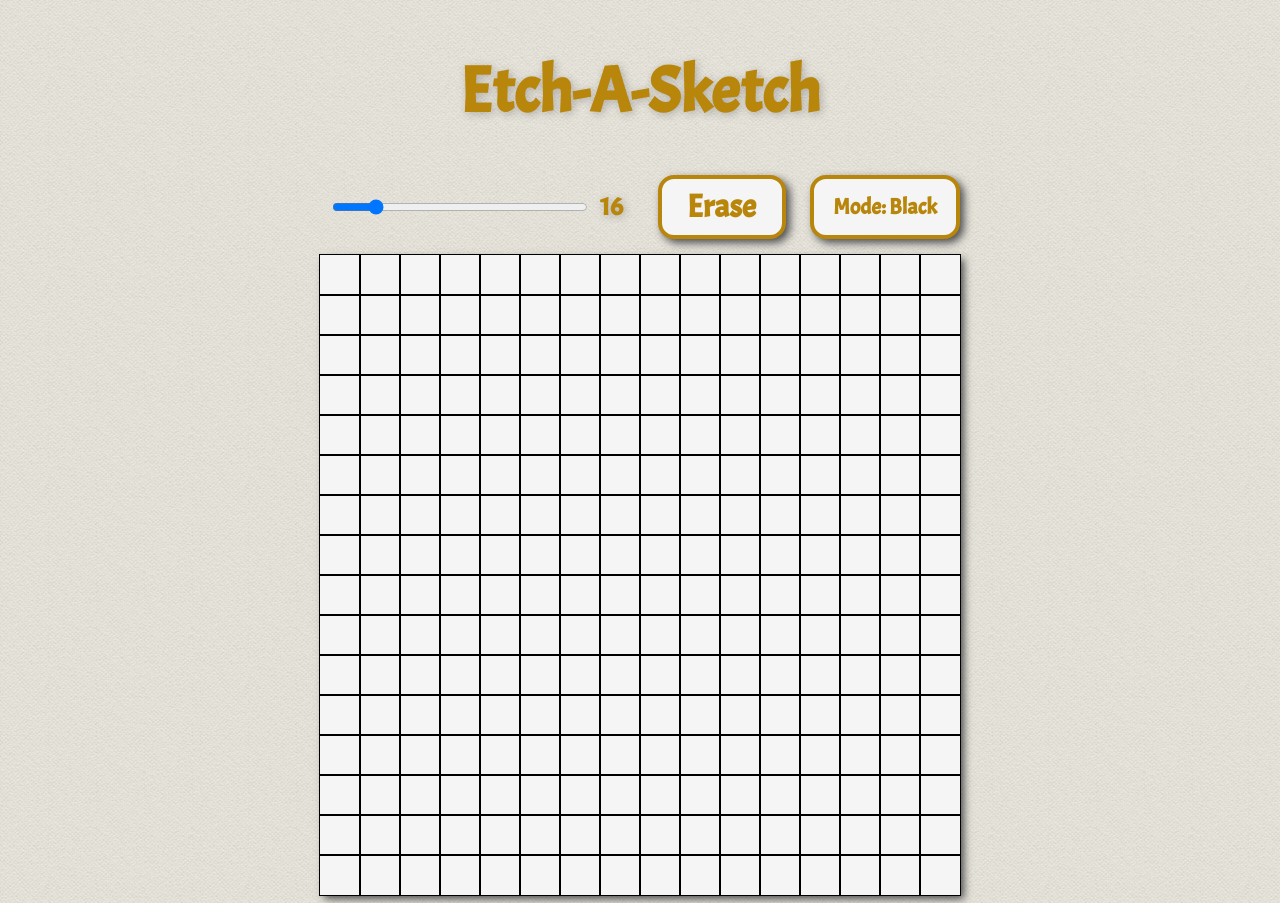
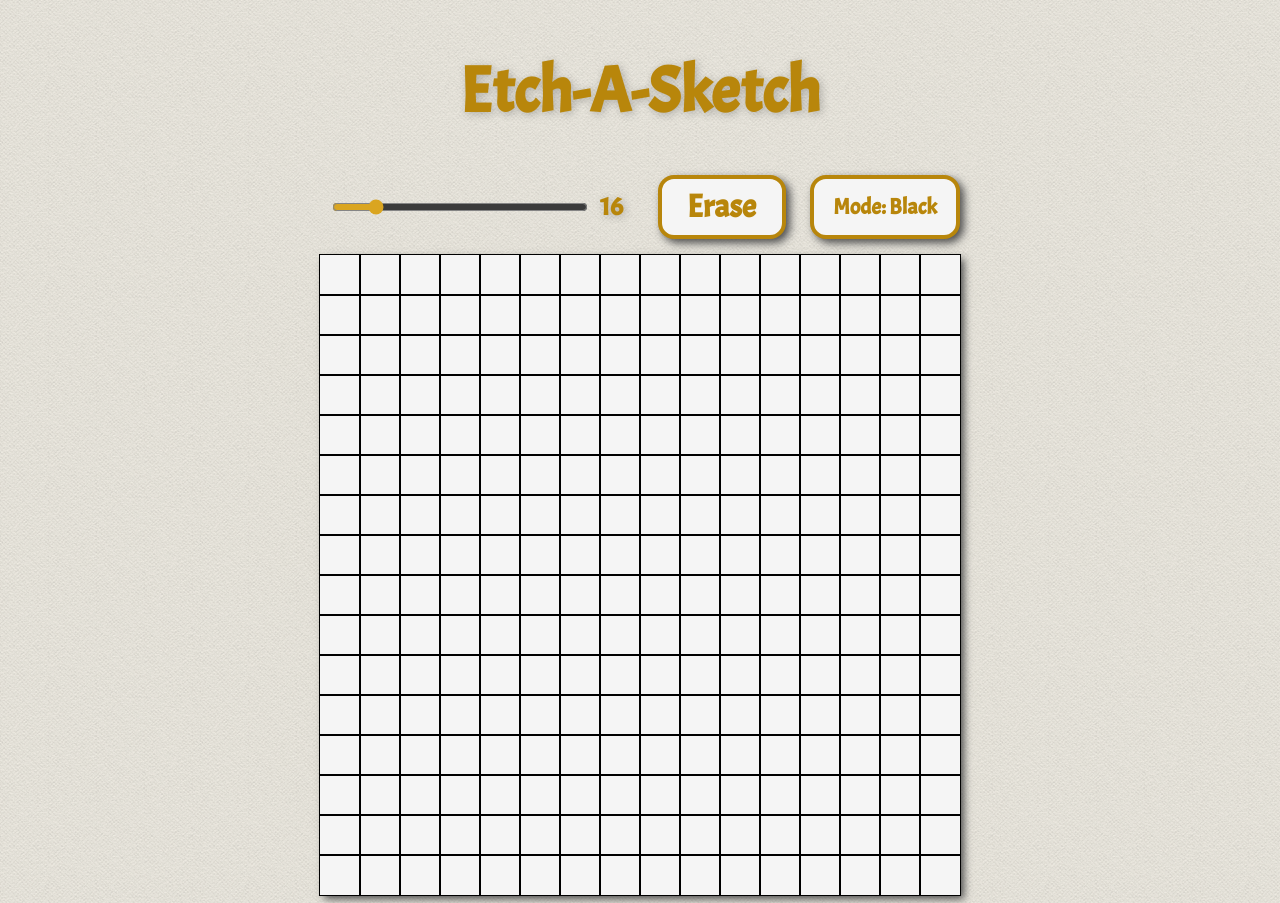
Before and after one commit to Sillor/etch-a-sketch, a plain HTML site: page index.html in a window 1280 px wide. Drawn offline with Linux system fonts and the light colour scheme.

Commit message:
Update slider color

```diff
--- a/css/style.css
+++ b/css/style.css
@@ -85,3 +85,7 @@ button {
 #myRange {
     width: 256px;
 }
+
+input {
+    accent-color: goldenrod;
+}
```
